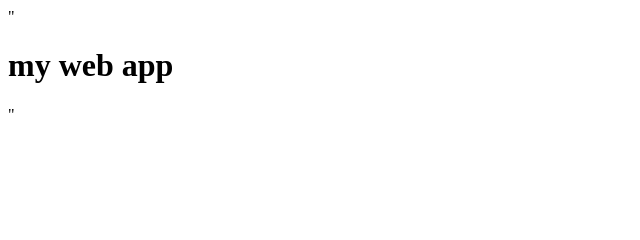
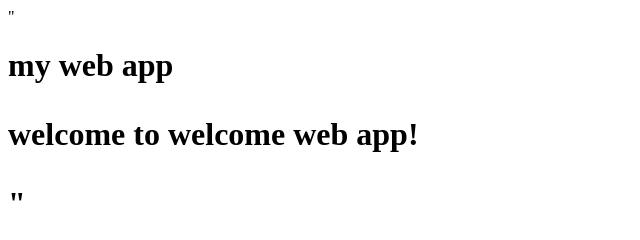
Before and after one commit to prasanna3001200/my-web-app, a plain HTML site: page index.html in a window 1280 px wide. Shown: the whole page, without its empty margins (0-640 px from the left). Drawn offline with Linux system fonts and the light colour scheme.

Commit message:
added welcome message to homepage

```diff
--- a/index.html
+++ b/index.html
@@ -1 +1 @@
-"<html><body><h1>my web app</h1></body></html>"
+"<html><body><h1>my web app <h1><p>welcome to welcome web app!</p></body></html>"
```
